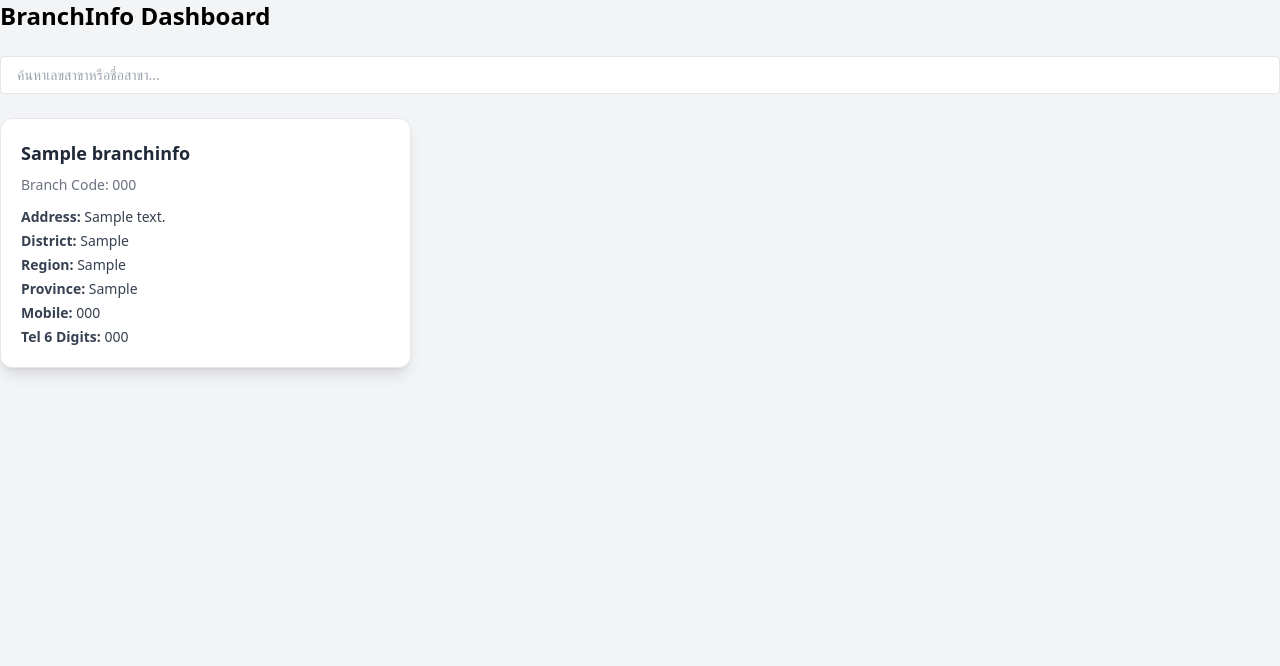
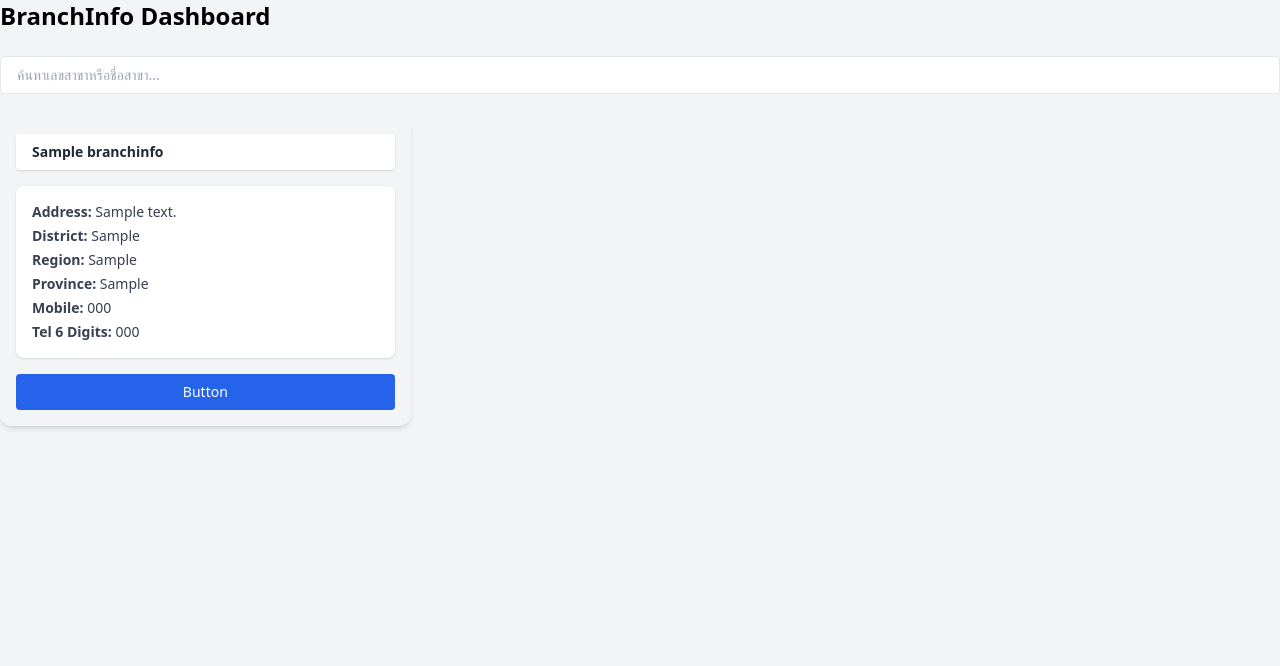
Before and after one commit to u65042380101/InfraTracking, a Django app: page /dashboard/ in a window 1280 px wide. Shown: the part 52-718 px from the top of the page. Run offline with Django 5.2, Linux system fonts and the light colour scheme; tables that the repository leaves empty hold one stand-in row (values such as "Sample post"); some libraries are stand-ins or nearby versions.

Commit message:
แก้ไข css ของ card วาง layout ใหม่

```diff
--- a/sak_infratrack/app/templates/dashboard.html
+++ b/sak_infratrack/app/templates/dashboard.html
@@ -5,6 +5,7 @@
 {% block content %}
 <h1 class="text-2xl font-bold mb-6">BranchInfo Dashboard</h1>
 
+<!-- Search box -->
 <div class="mb-6">
   <input
     type="text"
@@ -14,14 +15,25 @@
   />
 </div>
 
+<!-- Card grid -->
 <div id="branchGrid" class="grid grid-cols-1 sm:grid-cols-2 lg:grid-cols-3 gap-6">
   {% for branch in branch_list %}
-    <div class="branch-card bg-white shadow-lg rounded-xl border border-gray-200 p-5 hover:shadow-xl transition-shadow duration-300 cursor-pointer"
-         data-branch-code="{{ branch.branch_code }}"
-         onclick="showInternetLinks('{{ branch.branch_code }}', '{{ branch.branch_name|escapejs }}')">
-        <h2 class="text-lg font-semibold text-gray-800 mb-2">{{ branch.branch_name }}</h2>
-        <p class="text-sm text-gray-500 mb-3">Branch Code: <span class="font-medium">{{ branch.branch_code }}</span></p>
-        <div class="space-y-1 text-sm text-gray-700">
+  <!-- การ์ด: คลิกทั้งใบเพื่อเปิด popup -->
+  <div
+    class="branch-card cursor-pointer flex flex-col gap-4 bg-gray-100 p-4 rounded-xl shadow-md hover:shadow-lg transition-shadow duration-300"
+    data-branch-code="{{ branch.branch_code|lower }}"
+    data-branch-name="{{ branch.branch_name|lower }}"
+    onclick="showInternetLinks('{{ branch.branch_code }}','{{ branch.branch_name|escapejs }}')"
+    role="button" tabindex="0"
+    onkeydown="if(event.key==='Enter' || event.key===' '){showInternetLinks('{{ branch.branch_code }}','{{ branch.branch_name|escapejs }}');}"
+  >
+    <!-- หัวการ์ด -->
+    <div class="bg-white px-4 py-2 rounded shadow font-semibold text-gray-800">
+      {{ branch.branch_name }}
+    </div>
+
+    <!-- เนื้อหา -->
+    <div class="bg-white p-4 rounded-lg shadow text-sm text-gray-700 space-y-1 flex-1">
       <p><span class="font-semibold">Address:</span> {{ branch.address }}</p>
       <p><span class="font-semibold">District:</span> {{ branch.district }}</p>
       <p><span class="font-semibold">Region:</span> {{ branch.region }}</p>
@@ -29,6 +41,15 @@
       <p><span class="font-semibold">Mobile:</span> {{ branch.mobile_number }}</p>
       <p><span class="font-semibold">Tel 6 Digits:</span> {{ branch.tel_6_digits }}</p>
     </div>
+
+    <!-- ปุ่ม: ไม่ทำอะไร และไม่ให้คลิกไปทริกเกอร์การ์ด -->
+    <button
+      type="button"
+      class="bg-blue-600 text-white py-2 rounded hover:bg-blue-700 transition"
+      onclick="event.stopPropagation();" aria-disabled="true"
+    >
+      Button
+    </button>
   </div>
   {% empty %}
   <p class="col-span-full text-center text-gray-500 py-6">No data available.</p>
@@ -49,14 +70,15 @@ function showInternetLinks(branchCode, branchName) {
   const modal = document.getElementById('internetLinkModal');
   const modalContent = document.getElementById('modalContent');
   const modalBranchName = document.getElementById('modalBranchName');
+
   modalBranchName.textContent = `InternetLink ของสาขา ${branchName} (${branchCode})`;
   modal.classList.remove('hidden');
   modalContent.innerHTML = 'Loading...';
 
   fetch(`/api/internet-links/${branchCode}/`)
-        .then(response => response.json())
+    .then(r => r.json())
     .then(data => {
-            if (data.length === 0) {
+      if (!data || data.length === 0) {
         modalContent.innerHTML = '<p class="text-gray-500">ไม่พบข้อมูล InternetLink</p>';
         return;
       }
@@ -74,12 +96,12 @@ function showInternetLinks(branchCode, branchName) {
         <tbody>`;
       data.forEach(link => {
         table += `<tr>
-                    <td class="border px-2 py-1">${link.proivider}</td>
-                    <td class="border px-2 py-1">${link.fttx}</td>
-                    <td class="border px-2 py-1">${link.speed}</td>
-                    <td class="border px-2 py-1">${link.start_date}</td>
-                    <td class="border px-2 py-1">${link.last_service}</td>
-                    <td class="border px-2 py-1">${link.service_center}</td>
+          <td class="border px-2 py-1">${link.provider ?? ''}</td>
+          <td class="border px-2 py-1">${link.fttx ?? ''}</td>
+          <td class="border px-2 py-1">${link.speed ?? ''}</td>
+          <td class="border px-2 py-1">${link.start_date ?? ''}</td>
+          <td class="border px-2 py-1">${link.last_service ?? ''}</td>
+          <td class="border px-2 py-1">${link.service_center ?? ''}</td>
         </tr>`;
       });
       table += '</tbody></table>';
@@ -94,10 +116,11 @@ function closeModal() {
   document.getElementById('internetLinkModal').classList.add('hidden');
 }
 
-document.getElementById('searchInput').addEventListener('input', function() {
+document.getElementById('searchInput').addEventListener('input', function () {
   const keyword = this.value.trim().toLowerCase();
   const cards = document.querySelectorAll('.branch-card');
   let found = false;
+
   cards.forEach(card => {
     const code = card.getAttribute('data-branch-code');
     const name = card.getAttribute('data-branch-name');
@@ -108,7 +131,7 @@ document.getElementById('searchInput').addEventListener('input', function() {
       card.style.display = 'none';
     }
   });
-    // แสดงข้อความถ้าไม่พบข้อมูล
+
   let emptyMsg = document.getElementById('emptyMsg');
   if (!emptyMsg) {
     emptyMsg = document.createElement('p');
```
Lines whose indentation alone changed are shown as unchanged.
